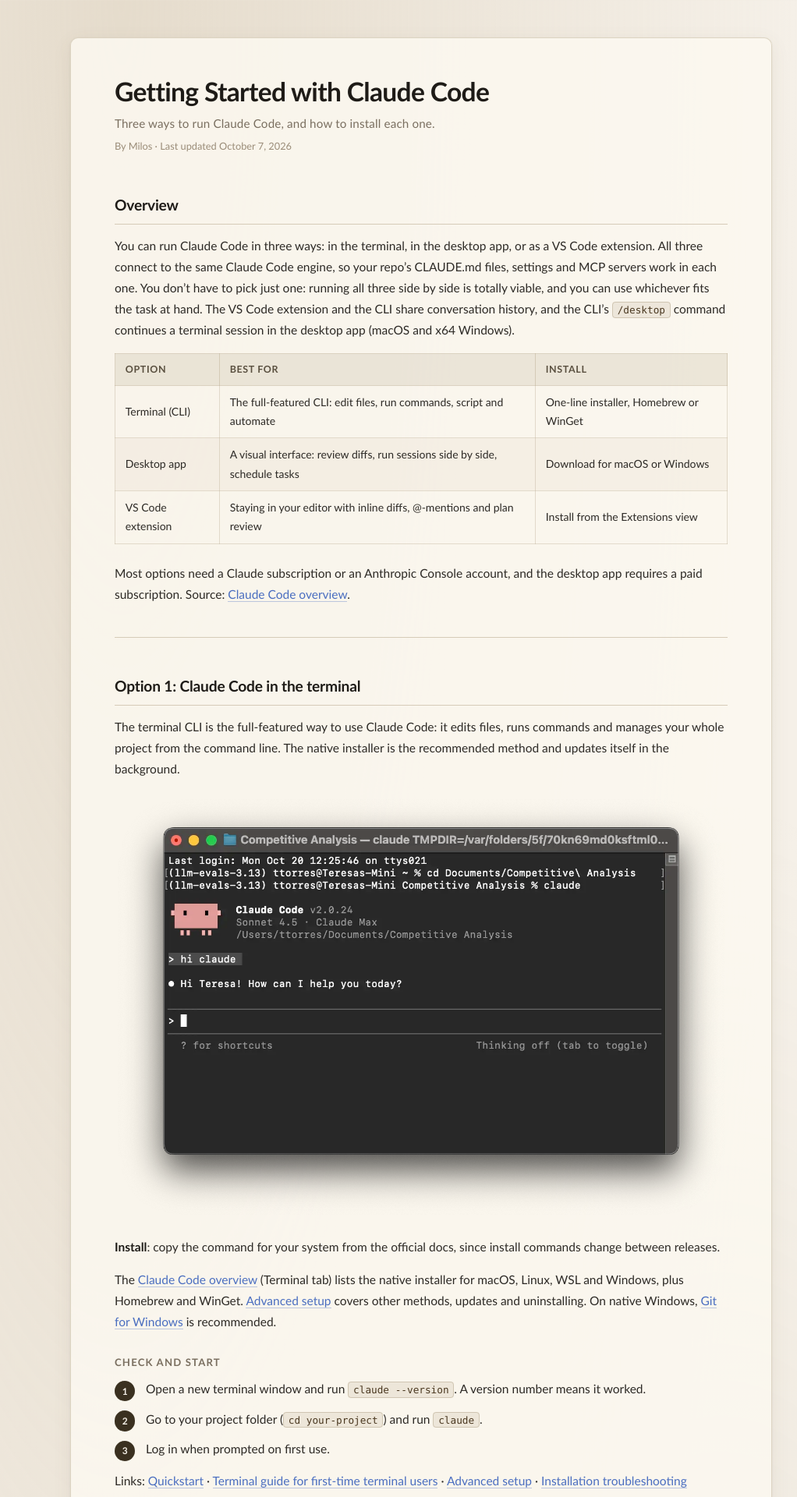
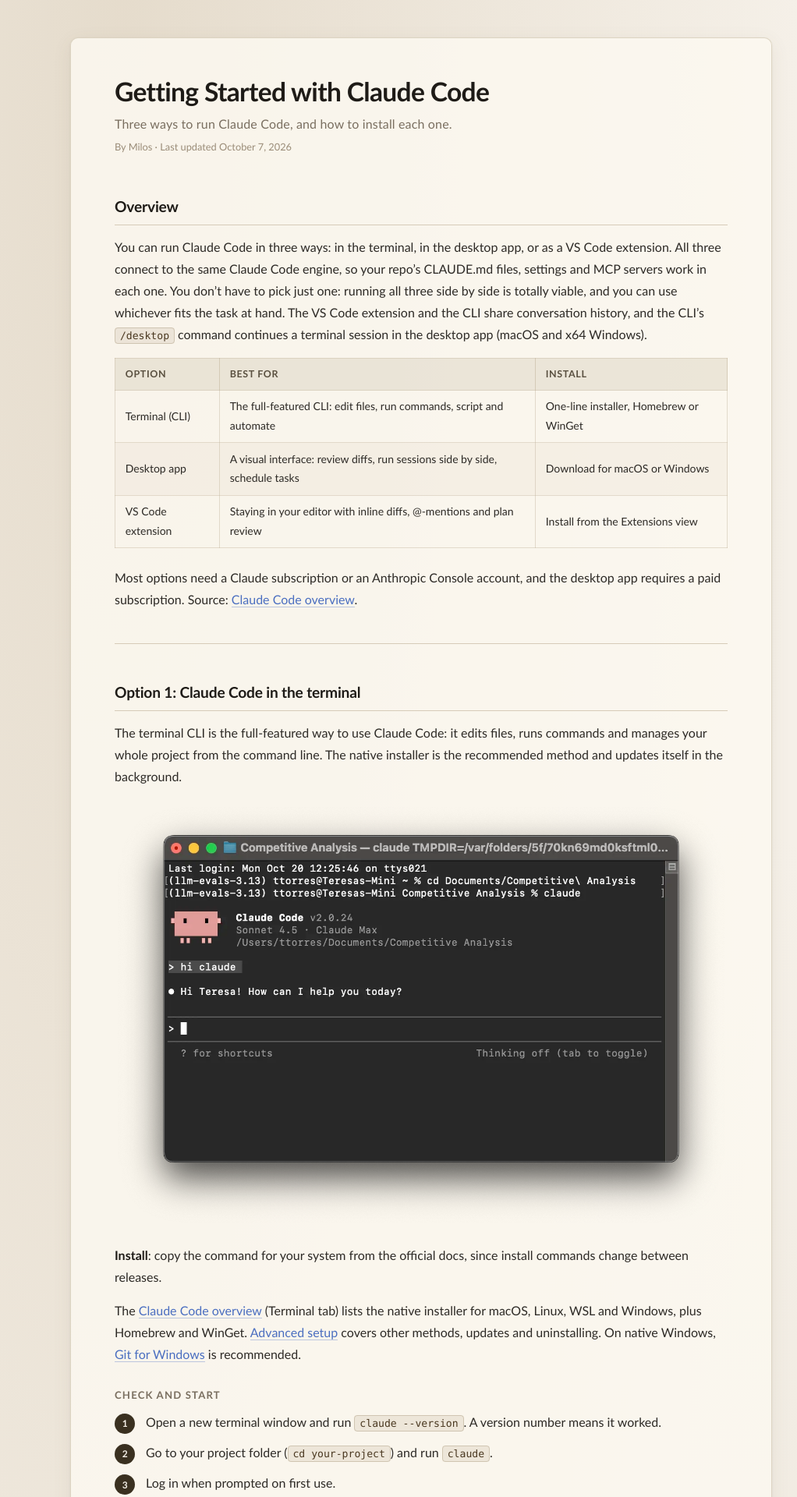
Before and after one commit to nimbus-tech-io/public-docs, a Jekyll site: the page built from getting-started.md, in a window 1280 px wide. Shown: the top 1920 px of the page at 78% size, without its empty margins (100-1122 px from the left). Built offline with Jekyll 4.4.1, drawn with Linux system fonts in a browser that asks for light colours.

Commit message:
Normalize the font sizes

```diff
--- a/assets/css/doc.css
+++ b/assets/css/doc.css
@@ -8,7 +8,7 @@
 
 body {
   font-family: "Palatino Linotype", "Palatino", "Book Antiqua", Georgia, serif;
-  font-size: 17px;
+  font-size: 16px;
   line-height: 1.75;
   color: #2d2a26;
   background-color: #f5f0e8;
@@ -63,7 +63,7 @@ h1 {
 .subtitle {
   font-family: "Avenir Next", "Avenir", "Trebuchet MS", sans-serif;
   color: #7a6f60;
-  font-size: 0.95rem;
+  font-size: 1rem;
   margin-bottom: 3rem;
   letter-spacing: 0.01em;
 }
@@ -95,7 +95,7 @@ p {
   margin-bottom: 0.9rem;
   color: #2d2a26;
   font-family: "Avenir Next", "Avenir", "Trebuchet MS", sans-serif;
-  font-size: 0.97rem;
+  font-size: 1rem;
 }
 
 ul,
@@ -108,7 +108,7 @@ li {
   margin-bottom: 0.4rem;
   color: #2d2a26;
   font-family: "Avenir Next", "Avenir", "Trebuchet MS", sans-serif;
-  font-size: 0.97rem;
+  font-size: 1rem;
 }
 
 strong {
@@ -200,7 +200,7 @@ code {
   padding: 1rem 1.25rem;
   margin: 1.3rem 0;
   font-family: "Avenir Next", "Avenir", "Trebuchet MS", sans-serif;
-  font-size: 0.93rem;
+  font-size: 1rem;
 }
 
 .callout p {
@@ -276,7 +276,7 @@ code {
   list-style: none;
   padding-left: 0;
   font-family: "Avenir Next", "Avenir", "Trebuchet MS", sans-serif;
-  font-size: 0.95rem;
+  font-size: 1rem;
   counter-reset: step;
 }
 
```
